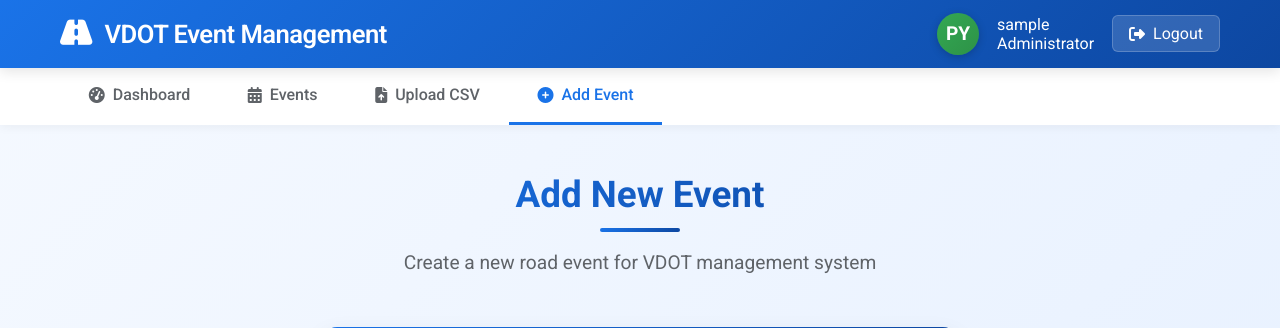
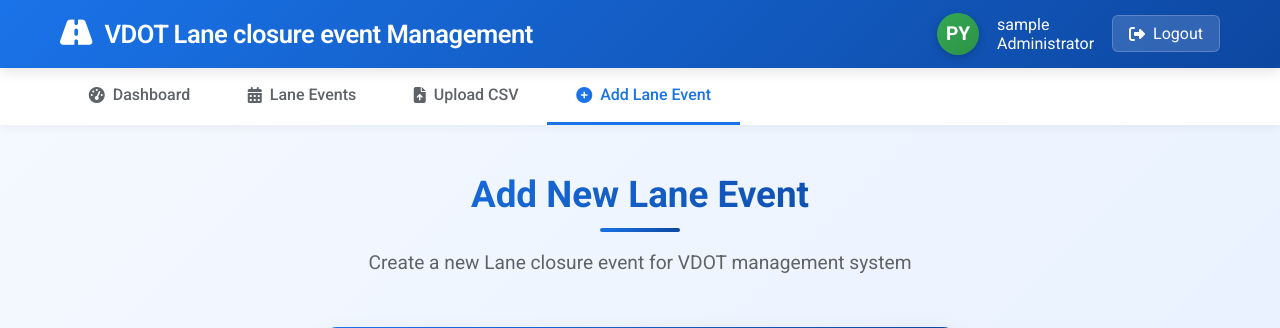
Before and after one commit to Harsh1456/wzd, a Flask app: page /event/new in a window 1280 px wide. Shown: the top 328 px of the page. Run offline with Flask 3, Linux system fonts and the light colour scheme; the visitor is signed in with stand-in values (Sample User, id 1); some libraries are stand-ins or nearby versions.

Commit message:
Update add_event.html

```diff
--- a/templates/add_event.html
+++ b/templates/add_event.html
@@ -3,7 +3,7 @@
 <head>
     <meta charset="UTF-8">
     <meta name="viewport" content="width=device-width, initial-scale=1.0">
-    <title>Add Event - VDOT Event Management</title>
+    <title>Add Lane closure Event - VDOT Lane closure event Management</title>
     <link href="https://fonts.googleapis.com/css2?family=Roboto:wght@300;400;500;600;700&display=swap" rel="stylesheet">
     <link rel="stylesheet" href="https://cdnjs.cloudflare.com/ajax/libs/font-awesome/6.4.0/css/all.min.css">
     <style>
@@ -473,7 +473,7 @@
         <div class="container header-container">
             <div class="logo">
                 <i class="fas fa-road"></i>
-                <h1>VDOT Event Management</h1>
+                <h1>VDOT Lane closure event Management</h1>
             </div>
             <div class="user-info">
                 <div class="user-avatar">PY</div>
@@ -495,13 +495,13 @@
                 <i class="fas fa-tachometer-alt"></i> Dashboard
             </a>
             <a href="{{ url_for('events') }}" class="nav-link">
-                <i class="fas fa-calendar-alt"></i> Events
+                <i class="fas fa-calendar-alt"></i> Lane Events
             </a>
             <a href="{{ url_for('upload_csv') }}" class="nav-link">
                 <i class="fas fa-file-upload"></i> Upload CSV
             </a>
             <a href="{{ url_for('new_event') }}" class="nav-link active">
-                <i class="fas fa-plus-circle"></i> Add Event
+                <i class="fas fa-plus-circle"></i> Add Lane Event
             </a>
         </div>
     </nav>
@@ -510,8 +510,8 @@
     <main class="container">
         <div class="page">
             <div class="page-header">
-                <h2 class="page-title">Add New Event</h2>
-                <p class="page-subtitle">Create a new road event for VDOT management system</p>
+                <h2 class="page-title">Add New Lane Event</h2>
+                <p class="page-subtitle">Create a new Lane closure event for VDOT management system</p>
             </div>
 
             <div class="flash-messages">
```
